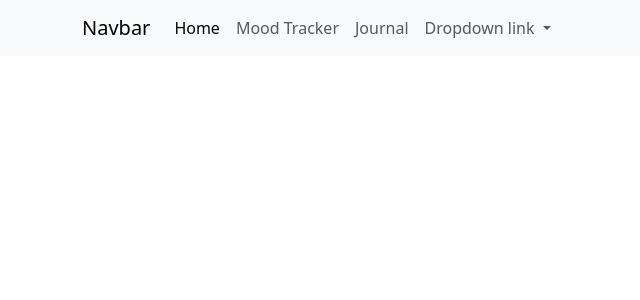
After one commit to devannkanini/Mind-Care, a Django app: template wellnessTracker/templates/main.html in a window 1280 px wide. The commit adds this page. Shown: the top 300 px of the page, without its empty margins (0-640 px from the left). Run offline with Django 5.2, Linux system fonts and the light colour scheme; the template is opened without the code that fills it, so the values that code supplies are empty.

Commit message:
Styling the home and navbar

```diff
--- a/wellnessTracker/wellnessTracker/templates/main.html
+++ b/wellnessTracker/templates/main.html
@@ -4,8 +4,7 @@
   <head>
     <meta charset="UTF-8" />
     <meta name="viewport" content="width=device-width, initial-scale=1.0" />
-    <title>mindCare</title>
-    <link rel="icon" href="{% static 'images/favicon.svg' %}" type="image/svg+xml">
+    <title>Mind-Care</title>
     <link
       href="https://cdn.jsdelivr.net/npm/bootstrap@5.3.8/dist/css/bootstrap.min.css"
       rel="stylesheet"
--- /dev/null
+++ b/wellnessTracker/templates/navbar.html
@@ -0,0 +1,31 @@
+<nav class="navbar navbar-expand-lg navbar-light bg-light">
+  <div class="container">
+    <a class="navbar-brand" href="#">Navbar</a>
+    <button class="navbar-toggler" type="button" data-bs-toggle="collapse" data-bs-target="#navbarNavDropdown" aria-controls="navbarNavDropdown" aria-expanded="false" aria-label="Toggle navigation">
+      <span class="navbar-toggler-icon"></span>
+    </button>
+    <div class="collapse navbar-collapse" id="navbarNavDropdown">
+      <ul class="navbar-nav">
+        <li class="nav-item">
+          <a class="nav-link active" aria-current="page" href="#">Home</a>
+        </li>
+        <li class="nav-item">
+          <a class="nav-link" href="#">Mood Tracker</a>
+        </li>
+        <li class="nav-item">
+          <a class="nav-link" href="#">Journal</a>
+        </li>
+        <li class="nav-item dropdown">
+          <a class="nav-link dropdown-toggle" href="#" id="navbarDropdownMenuLink" role="button" data-bs-toggle="dropdown" aria-expanded="false">
+            Dropdown link
+          </a>
+          <ul class="dropdown-menu" aria-labelledby="navbarDropdownMenuLink">
+            <li><a class="dropdown-item" href="#">Reminders</a></li>
+            <li><a class="dropdown-item" href="#">Proffesional Help</a></li>
+            <li><a class="dropdown-item" href="#">Something else here</a></li>
+          </ul>
+        </li>
+      </ul>
+    </div>
+  </div>
+</nav>
```
Also changed, not shown: wellnessTracker/mindCare/templates/mindCare/home.html (+13 -5 lines), wellnessTracker/wellnessTracker/templates/navbar.html (deleted, +0 -33 lines).
